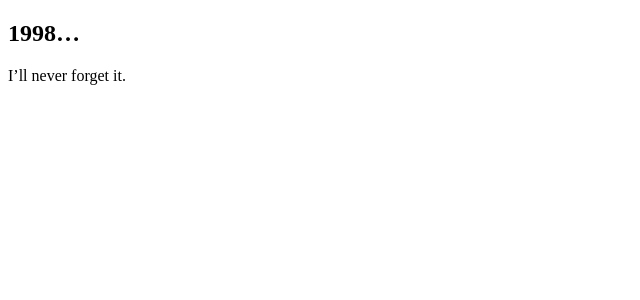
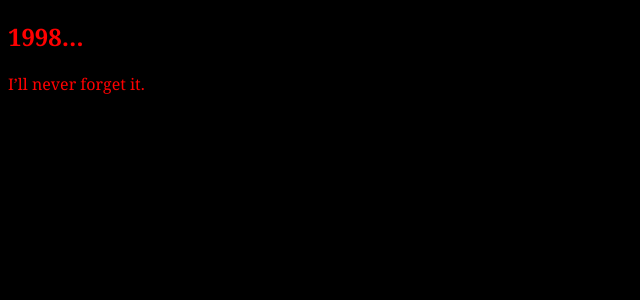
Before and after one commit to najls/najls.github.io, a Jekyll site: the page built from index.md, in a window 1280 px wide. Shown: the top 300 px of the page, without its empty margins (0-640 px from the left). Built offline with Jekyll 4.4.1, drawn with Linux system fonts in a browser that asks for light colours.

Commit message:
is THIS right?

```diff
--- a/_config.yml
+++ b/_config.yml
@@ -53,3 +53,6 @@ title: 1998...
 #   - vendor/cache/
 #   - vendor/gems/
 #   - vendor/ruby/
+
+sass:
+    sass_dir: assets/sass
--- a/_layouts/default.html
+++ b/_layouts/default.html
@@ -4,7 +4,7 @@
     <meta name="viewport" content="width=device-width, initial-scale=1">
     <meta charset="utf-8">
     <title>{{ site.title }}</title>
-    <link rel="stylesheet" href="{{ "/assets/css/main.css" | relative_url }}">
+    <link rel="stylesheet" href="{{ "/assets/css/style.css" | relative_url }}">
   </head>
   <body>
     {{ content }}
--- /dev/null
+++ b/assets/css/style.scss
@@ -0,0 +1,4 @@
+---
+---
+
+@import 'base';
--- a/assets/sass/main.scss
+++ /dev/null
@@ -1,4 +0,0 @@
----
----
-
-@use 'base';
```
Also changed, not shown: assets/sass/_base.scss (renamed from _sass/base.scss).
